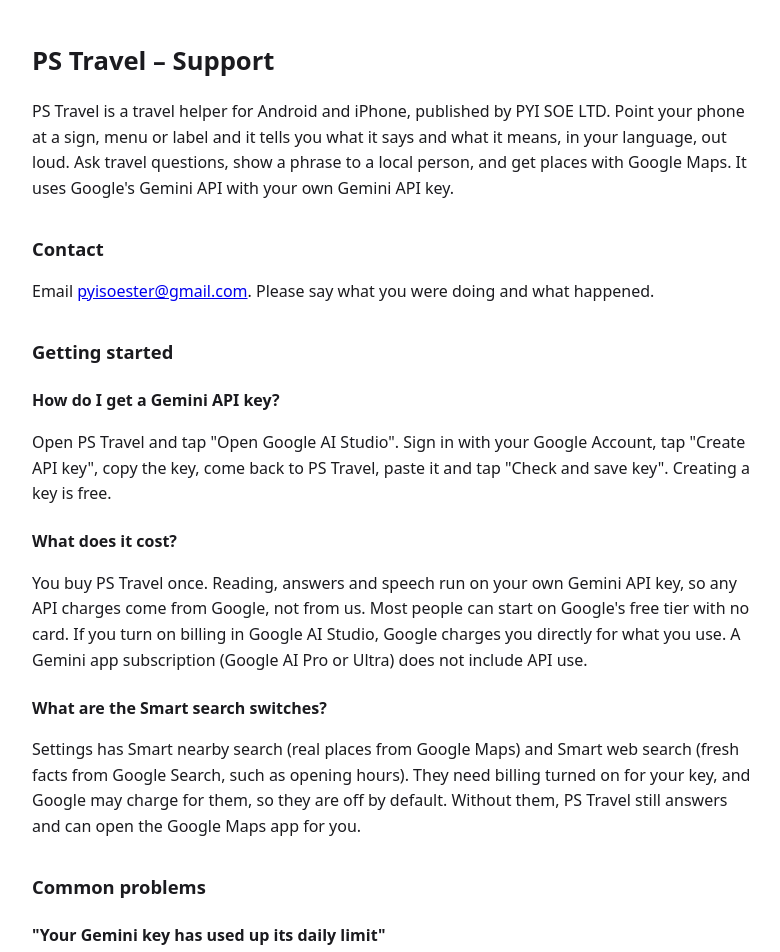
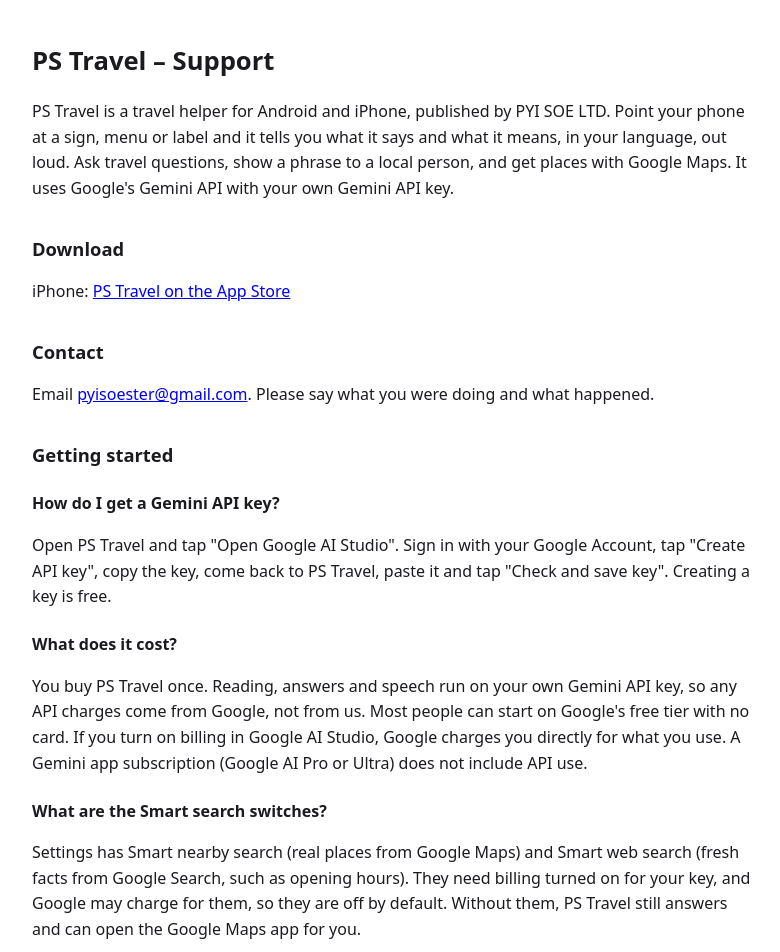
Before and after one commit to Admin-PSS/tayarnaryu, a plain HTML site: page app/pstravel-support.html in a window 1280 px wide. Shown: the top 952 px of the page, without its empty margins (248-1028 px from the left). Drawn offline with Linux system fonts and the light colour scheme.

Commit message:
PS Travel support: App Store link
Co-Authored-By: Claude Opus 5.5 <noreply@anthropic.com>

```diff
--- a/app/pstravel-support.html
+++ b/app/pstravel-support.html
@@ -16,6 +16,9 @@
 <p>PS Travel is a travel helper for Android and iPhone, published by PYI SOE LTD. Point your phone at a sign, menu or label and
 it tells you what it says and what it means, in your language, out loud. Ask travel questions, show a phrase to a
 local person, and get places with Google Maps. It uses Google's Gemini API with your own Gemini API key.</p>
+
+<h2>Download</h2>
+<p>iPhone: <a href="https://apps.apple.com/app/ps-travel-read-signs-menus/id6836161604">PS Travel on the App Store</a></p>
 
 <h2>Contact</h2>
 <p>Email <a href="mailto:pyisoester@gmail.com?subject=PS%20Travel%20support">pyisoester@gmail.com</a>.
```
